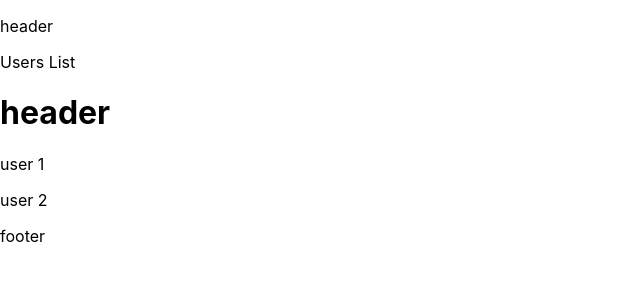
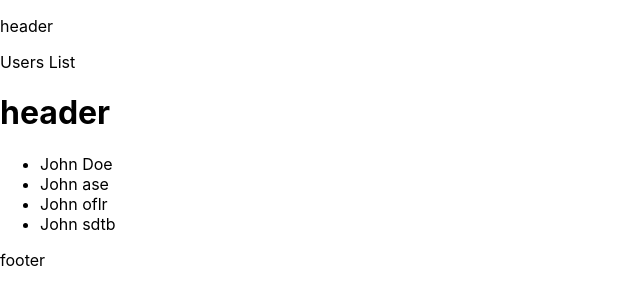
Before and after one commit to amincxo/next-app-new, a Next.js app: page /users in a window 1280 px wide. Shown: the top 304 px of the page, without its empty margins (0-640 px from the left). Built offline with nearby package versions, Linux system fonts and the light colour scheme.

Commit message:
dynanic route

```diff
--- a/pages/index.js
+++ b/pages/index.js
@@ -12,7 +12,7 @@
                 <Link href='/courses' replace >Go to courses</Link>
             </li>
             <li>
-                <Link href='/users' >Go to courses</Link>
+                <Link href='/users' >Go to users</Link>
             </li>
         </ul>
     </div>
--- a/pages/users/[userId].js
+++ b/pages/users/[userId].js
@@ -4,7 +4,7 @@
     const router = useRouter();
     const id = router.query.userId;
   return (
-    <p>user {id}</p>
+    <h1>user {id}</h1>
   )
 }
 
--- a/pages/users/index.js
+++ b/pages/users/index.js
@@ -1,12 +1,23 @@
+import Link from 'next/link'
 import React from 'react'
+
+const users = [
+    { id: 1, name: 'John Doe', email: 'john@example.com'},
+    { id: 2, name: 'John ase', email: 'john@example.com'},
+    { id: 3, name: 'John oflr', email: 'john@example.com'},
+    { id: 4, name: 'John sdtb', email: 'john@example.com'},
+]
 
 function Users() {
   return (
     <>
         <div>Users List</div>
         <h1>header</h1>
-        <p>user 1</p>
-        <p>user 2</p>
+        <ul>
+            {users.map(user => (
+                <li key={user.id}> <Link href={`/users/${user.id}`} >{user.name}</Link> </li>
+            ))}
+        </ul>
     </>
   )
 }
```
